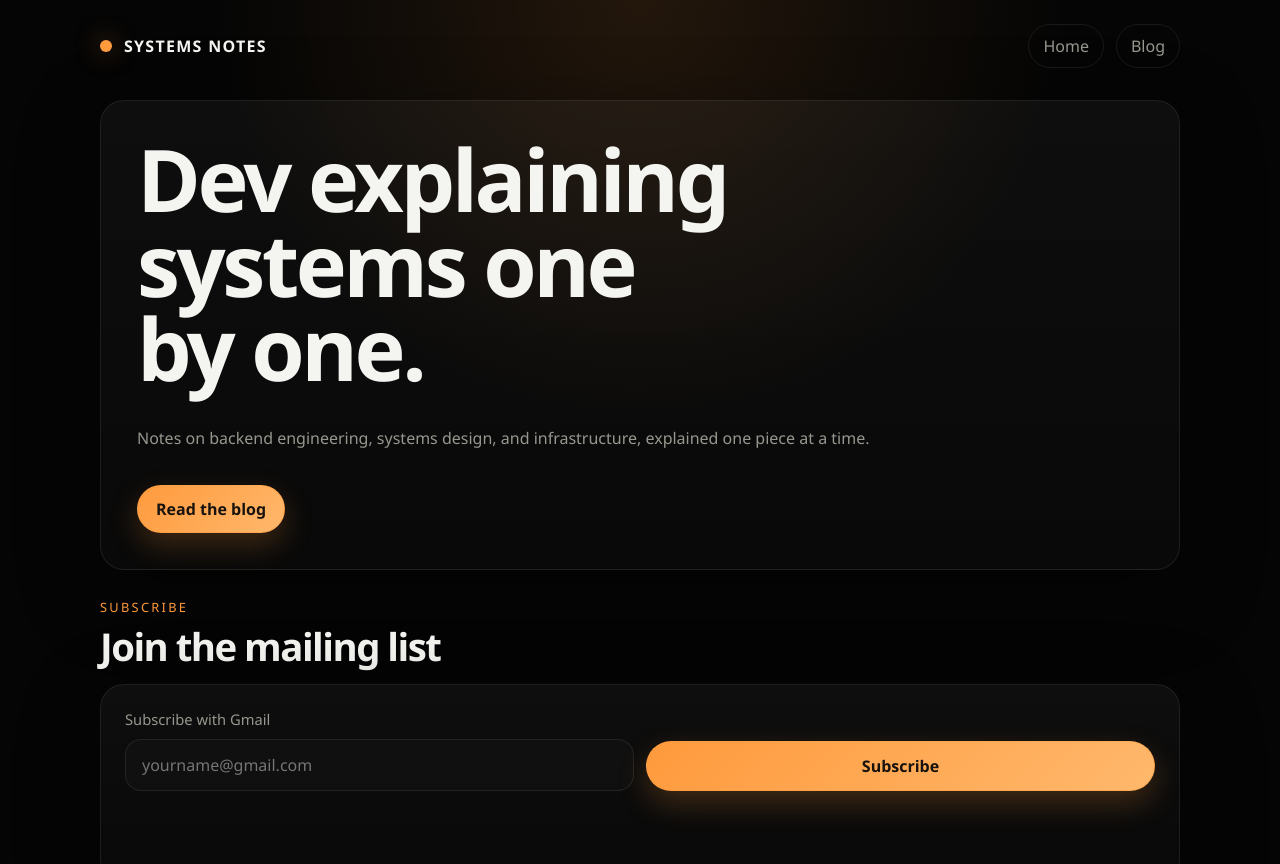
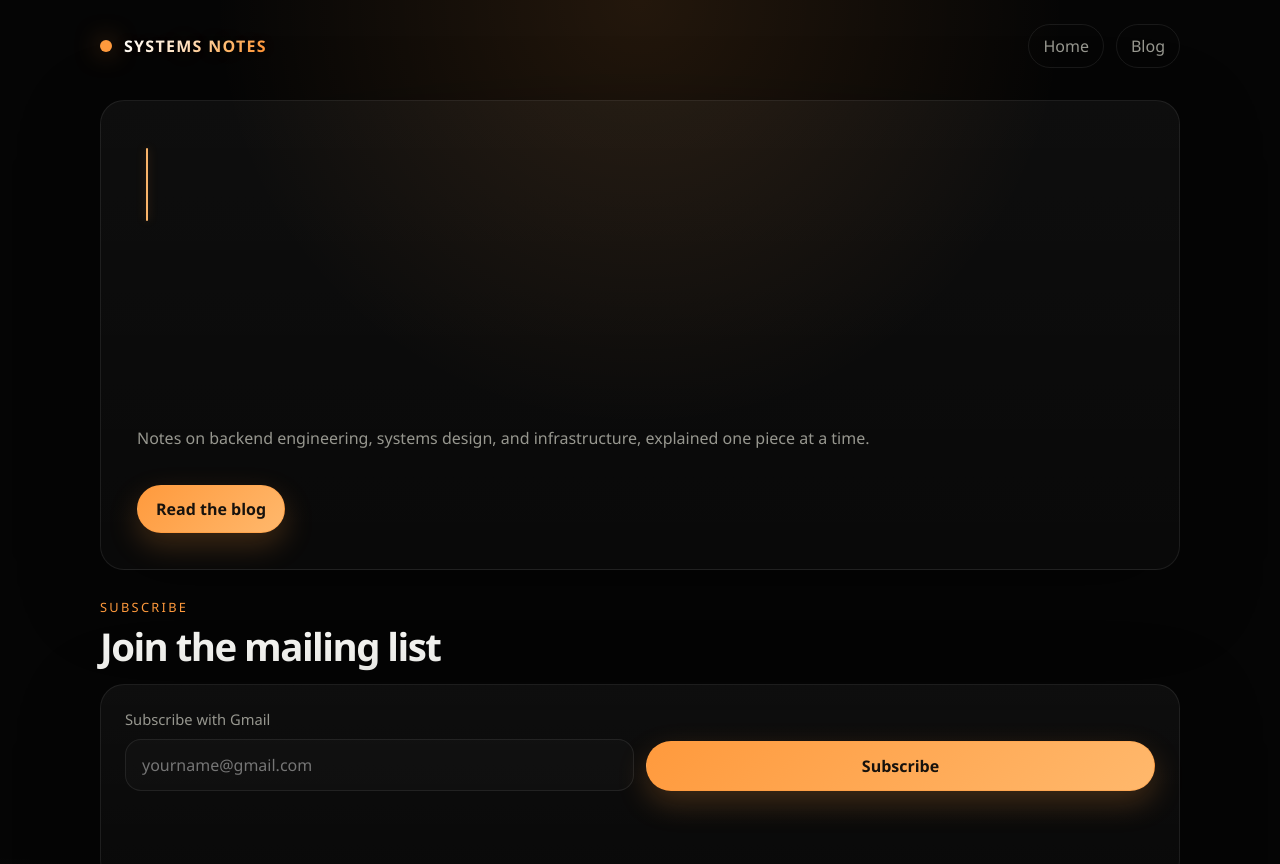
Before and after one commit to ashish111333/dev-blog, a Next.js app: page / in a window 1280 px wide. Shown: the top 864 px of the page. Built offline with nearby package versions, Linux system fonts and the light colour scheme; no server answers; the database is empty.

Commit message:
Polish hero animation and branding

```diff
--- a/app/globals.css
+++ b/app/globals.css
@@ -79,6 +79,14 @@ textarea {
   text-transform: uppercase;
 }
 
+.brand-text {
+  background: linear-gradient(135deg, #fffdf7 8%, #ffe4c5 42%, #ffb86c 70%, #ff8f2d 100%);
+  -webkit-background-clip: text;
+  background-clip: text;
+  color: transparent;
+  text-shadow: 0 0 28px rgba(255, 154, 61, 0.14);
+}
+
 .brand-mark {
   width: 12px;
   height: 12px;
@@ -121,6 +129,7 @@ textarea {
   display: grid;
   gap: 20px;
   margin-bottom: 28px;
+  overflow: hidden;
 }
 
 .hero-kicker,
@@ -144,6 +153,37 @@ textarea {
 .hero h1 {
   max-width: 12ch;
   font-size: clamp(3rem, 7vw, 5.4rem);
+}
+
+.hero-typewriter {
+  min-height: 1.1em;
+}
+
+.typewriter-shell {
+  position: relative;
+  display: inline-block;
+}
+
+.typewriter-ghost {
+  visibility: hidden;
+}
+
+.typewriter-live {
+  position: absolute;
+  inset: 0;
+}
+
+.typewriter-cursor {
+  display: inline-block;
+  width: 2px;
+  height: 0.84em;
+  margin-left: 0.1em;
+  border-radius: 999px;
+  background: rgba(255, 184, 108, 0.98);
+  vertical-align: -0.1em;
+  box-shadow: 0 0 10px rgba(255, 154, 61, 0.28);
+  will-change: opacity;
+  animation: cursor-blink 1.05s linear infinite;
 }
 
 .hero p,
@@ -463,3 +503,15 @@ textarea {
     padding: 20px;
   }
 }
+
+@keyframes cursor-blink {
+  0%,
+  44% {
+    opacity: 1;
+  }
+
+  50%,
+  100% {
+    opacity: 0;
+  }
+}
--- a/app/page.tsx
+++ b/app/page.tsx
@@ -1,6 +1,7 @@
 import Link from "next/link";
 import { PostCard } from "@/components/post-card";
 import { SubscribeForm } from "@/components/subscribe-form";
+import { TypewriterHeading } from "@/components/typewriter-heading";
 import { getAdminSession } from "@/lib/auth";
 import { getPublishedPosts } from "@/lib/posts";
 
@@ -12,7 +13,10 @@ export default async function HomePage() {
   return (
     <>
       <section className="hero">
-        <h1>Dev explaining systems one by one.</h1>
+        <TypewriterHeading
+          text="Dev explaining systems one by one."
+          className="hero-typewriter"
+        />
         <p>
           Notes on backend engineering, systems design, and infrastructure, explained
           one piece at a time.
--- a/components/site-header.tsx
+++ b/components/site-header.tsx
@@ -8,7 +8,7 @@ export async function SiteHeader() {
     <header className="topbar">
       <Link href="/" className="brand">
         <span className="brand-mark" />
-        Systems Notes
+        <span className="brand-text">Systems Notes</span>
       </Link>
 
       <nav className="nav" aria-label="Primary">
--- /dev/null
+++ b/components/typewriter-heading.tsx
@@ -0,0 +1,82 @@
+"use client";
+
+import { useEffect, useState } from "react";
+
+type TypewriterHeadingProps = {
+  className?: string;
+  text: string;
+};
+
+export function TypewriterHeading({
+  className,
+  text
+}: TypewriterHeadingProps) {
+  const [visibleLength, setVisibleLength] = useState(0);
+
+  useEffect(() => {
+    setVisibleLength(0);
+
+    let timeoutId = 0;
+    let cancelled = false;
+
+    const getDelayForCharacter = (character: string) => {
+      if (character === " ") {
+        return 78;
+      }
+
+      if (/[.,]/.test(character)) {
+        return 165;
+      }
+
+      return 52;
+    };
+
+    const run = (length: number, delay: number) => {
+      timeoutId = window.setTimeout(() => {
+        if (cancelled) {
+          return;
+        }
+
+        if (length < text.length) {
+          const nextLength = length + 1;
+          setVisibleLength(nextLength);
+          run(nextLength, getDelayForCharacter(text[nextLength - 1] ?? ""));
+          return;
+        }
+
+        setVisibleLength(text.length);
+        timeoutId = window.setTimeout(() => {
+          if (cancelled) {
+            return;
+          }
+
+          setVisibleLength(0);
+          run(0, 180);
+        }, 3000);
+      }, delay);
+    };
+
+    run(0, 180);
+
+    return () => {
+      cancelled = true;
+      window.clearTimeout(timeoutId);
+    };
+  }, [text]);
+
+  const visibleText = text.slice(0, visibleLength);
+
+  return (
+    <h1 className={className}>
+      <span className="typewriter-shell">
+        <span className="typewriter-ghost" aria-hidden="true">
+          {text}
+        </span>
+        <span className="typewriter-live" aria-live="off">
+          {visibleText}
+          <span aria-hidden="true" className="typewriter-cursor" />
+        </span>
+      </span>
+    </h1>
+  );
+}
```
